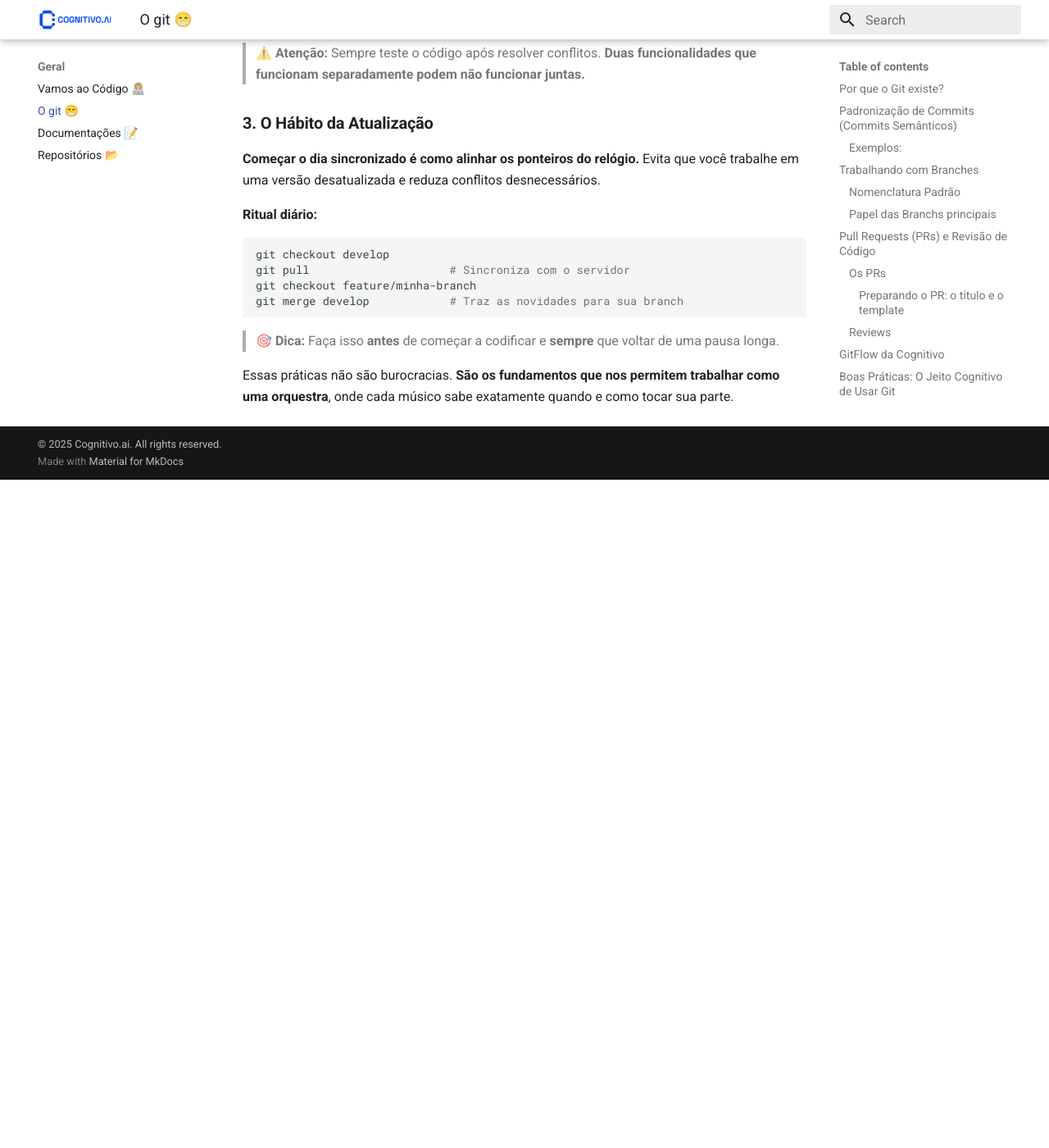
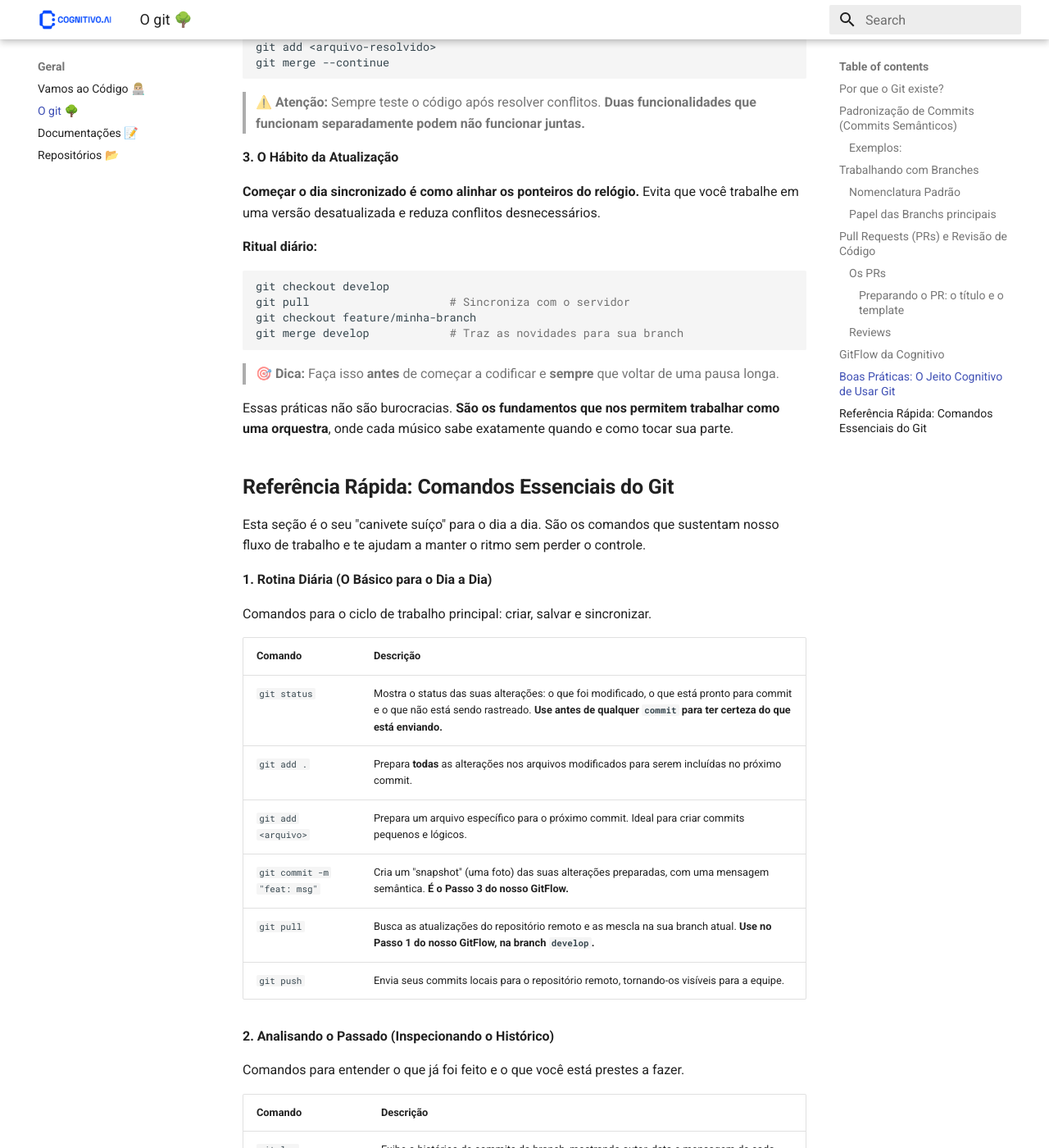
Before and after one commit to cognitivo/guia-desenvolvimento-cog, an MkDocs documentation site: the page built from docs/global/git.md, in a window 1280 px wide and 1400 px high, scrolled down 6816 px. Shown: the whole window at 82% size. Built offline with MkDocs 1.6.1 and Material for MkDocs 9.7.7, drawn with Linux system fonts in a browser that asks for light colours; before the commit the page ends 7401 px from its top, so only the background shows below that; some of the changed text lies outside the part shown.

Commit message:
feat: add new section to best commands to use git and update the wrongs examples of commits

```diff
--- a/docs/global/git.md
+++ b/docs/global/git.md
@@ -1,4 +1,4 @@
-# O git 😁
+# O git 🌳
 
 ## **Por que o Git existe?**
 
@@ -54,16 +54,21 @@
 
     - `style: aplicação de formatador de código black`
 
-- **Ruins:** ❌
+- **Ruins (Exemplos reais):** ❌
 
-    - `agora vai!`
+    - `add api deploy`
 
-    - `<vazio>`
+    - `Mudança nos modelos e inserção documentação`
 
-    - `correção de um erro`
+    - `improve notebook`
 
-    - `commit 2`
+    - `Documentacao tecninca do projeto`
 
+    - `quickfixes`
+
+    - `ajustando`
+
+    - `fix_trial`
 
 ## **Trabalhando com Branches**
 
@@ -207,7 +212,7 @@
 
 Agora que você domina o fluxo, vamos falar sobre as práticas que **separam o profissional do amador**. Essas não são apenas recomendações; são os hábitos que tornam o nosso trabalho previsível, confiável e, acima de tudo, colaborativo.
 
-### **1. O Ritmo da Construção: Commits Pequenos e Constantes**
+**1. O Ritmo da Construção: Commits Pequenos e Constantes**
 
 Pense nos commits como fotografias do progresso da sua obra. **Você não tira uma foto apenas quando a casa está pronta**, certo? Cada etapa importante merece ser registrada.
 
@@ -229,7 +234,7 @@
 
 > 💡 **Regra de ouro:** Se você consegue explicar o commit em uma frase clara, ele tem o tamanho certo.
 
-### **2. Conflitos: Quando Duas Histórias se Encontram**
+**2. Conflitos: Quando Duas Histórias se Encontram**
 
 Conflitos não são problemas; **são conversas entre diferentes linhas de pensamento.** Quando o Git não consegue decidir qual versão manter, ele está pedindo para você ser o mediador dessa conversa.
 
@@ -253,7 +258,7 @@
 
 > ⚠️ **Atenção:** Sempre teste o código após resolver conflitos. **Duas funcionalidades que funcionam separadamente podem não funcionar juntas.**
 
-### **3. O Hábito da Atualização**
+**3. O Hábito da Atualização**
 
 **Começar o dia sincronizado é como alinhar os ponteiros do relógio.** Evita que você trabalhe em uma versão desatualizada e reduza conflitos desnecessários.
 
@@ -268,3 +273,53 @@
 > 🎯 **Dica:** Faça isso **antes** de começar a codificar e **sempre** que voltar de uma pausa longa.
 
 Essas práticas não são burocracias. **São os fundamentos que nos permitem trabalhar como uma orquestra**, onde cada músico sabe exatamente quando e como tocar sua parte.
+
+## **Referência Rápida: Comandos Essenciais do Git**
+
+Esta seção é o seu "canivete suíço" para o dia a dia. São os comandos que sustentam nosso fluxo de trabalho e te ajudam a manter o ritmo sem perder o controle.
+
+**1. Rotina Diária (O Básico para o Dia a Dia)**
+
+Comandos para o ciclo de trabalho principal: criar, salvar e sincronizar.
+
+| Comando | Descrição |
+|---|---|
+| `git status` | Mostra o status das suas alterações: o que foi modificado, o que está pronto para commit e o que não está sendo rastreado. **Use antes de qualquer `commit` para ter certeza do que está enviando.** |
+| `git add .` | Prepara **todas** as alterações nos arquivos modificados para serem incluídas no próximo commit. |
+| `git add <arquivo>` | Prepara um arquivo específico para o próximo commit. Ideal para criar commits pequenos e lógicos. |
+| `git commit -m "feat: msg"` | Cria um "snapshot" (uma foto) das suas alterações preparadas, com uma mensagem semântica. **É o Passo 3 do nosso GitFlow.** |
+| `git pull` | Busca as atualizações do repositório remoto e as mescla na sua branch atual. **Use no Passo 1 do nosso GitFlow, na branch `develop`.** |
+| `git push` | Envia seus commits locais para o repositório remoto, tornando-os visíveis para a equipe. |
+
+**2. Analisando o Passado (Inspecionando o Histórico)**
+
+Comandos para entender o que já foi feito e o que você está prestes a fazer.
+
+| Comando | Descrição |
+|---|---|
+| `git log` | Exibe o histórico de commits da branch, mostrando autor, data e mensagem de cada um. |
+| `git log --oneline --graph` | Mostra o histórico de forma compacta e visual, com uma linha por commit e um gráfico das ramificações (branches). **Muito útil para entender a linha do tempo.** |
+| `git diff` | Mostra as diferenças detalhadas entre o que você modificou e o último commit. **Use para revisar suas próprias alterações antes de um `git add`.** |
+| `git diff --staged` | Mostra as diferenças do que já foi preparado (`staged`) com `git add` em relação ao último commit. |
+
+**3. Navegando e Criando (Trabalhando com Branches)**
+
+Comandos para gerenciar suas linhas de trabalho.
+
+| Comando | Descrição |
+|---|---|
+| `git branch` | Lista todas as branches locais e indica em qual você está. |
+| `git checkout <nome-da-branch>` | Muda para uma branch já existente. |
+| `git checkout -b feature/nome` | Cria uma nova branch a partir da atual e já muda para ela. **É o Passo 2 do nosso GitFlow.** |
+| `git merge develop` | Traz as atualizações da branch `develop` para a sua branch atual. **Essencial para manter seu trabalho sincronizado.** |
+
+**4. Corrigindo o Percurso (Desfazendo e Salvando Alterações)**
+
+Comandos para situações inesperadas. Use com atenção!
+
+| Comando | Descrição |
+|---|---|
+| `git stash` | Guarda suas alterações não commitadas "na gaveta" temporariamente, limpando sua área de trabalho. Útil quando você precisa mudar de branch rapidamente sem commitar. |
+| `git stash pop` | Traz de volta as últimas alterações que você guardou com `git stash`. |
+| `git restore <arquivo>` | ⚠️ **Cuidado!** Descarta as alterações em um arquivo que **ainda não foi preparado** (`staged`), restaurando-o para a versão do último commit. |
+| `git reset --hard HEAD~1` | ☠️ **MUITO CUIDADO!** Apaga completamente o último commit local. **Use apenas se tiver certeza absoluta e NUNCA se o commit já foi enviado com `git push`.** |
--- a/mkdocs.yml
+++ b/mkdocs.yml
@@ -12,13 +12,13 @@
   features:
     - navigation.tabs
 
-  locale: pt_br
+  locale: pt_BR
 
 nav:
   - Home: "index.md"
   - Geral:
     - Vamos ao Código 👨🏼‍💻: "global/code.md"
-    - O git 😁: "global/git.md"
+    - O git 🌳: "global/git.md"
     - Documentações 📝: "global/documentation.md"
     - Repositórios 📂: "global/repositories.md"
 
```
